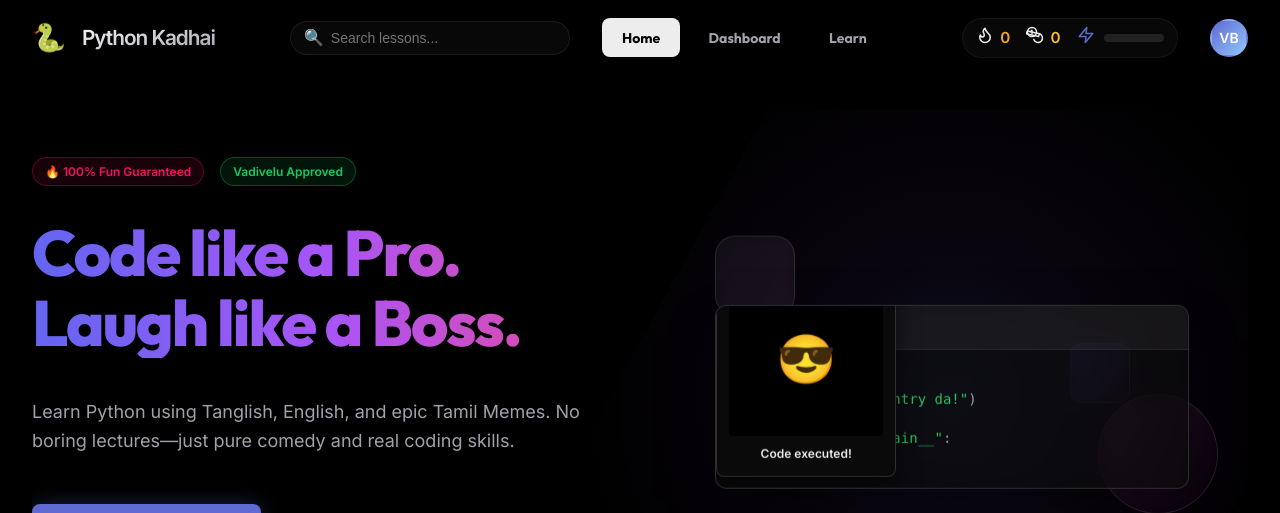
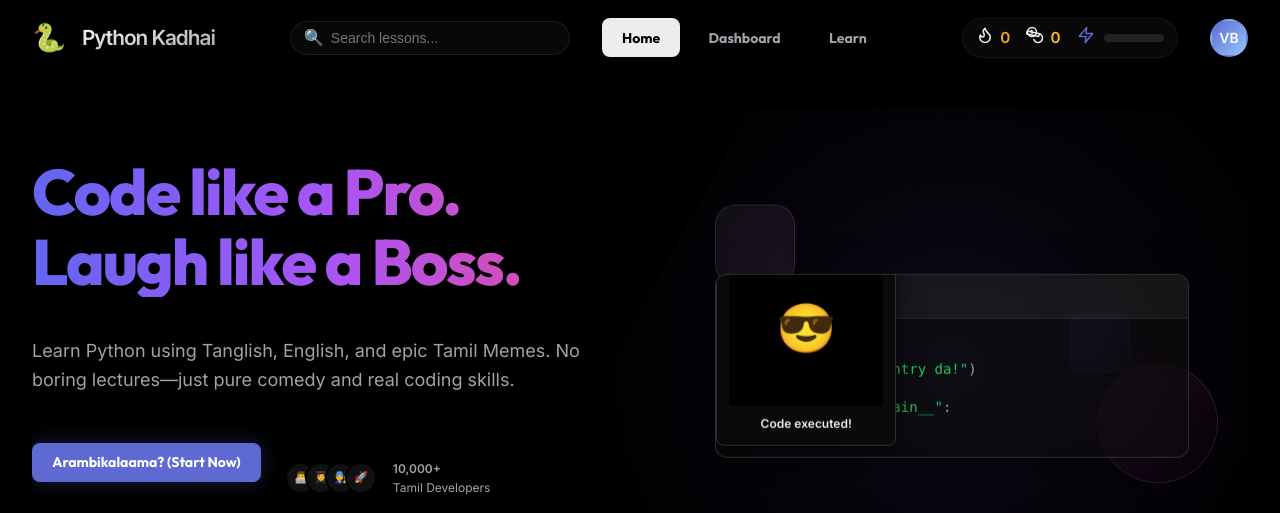
Before and after one commit to vikram1110dev/Python-Kadhai-python-learning-web-application-, a Django app: page / in a window 1280 px wide. Shown: the top 513 px of the page. Run offline with Django 4.2, Linux system fonts and the light colour scheme; data comes from the database, SQL or seed files in the repository; some libraries are stand-ins or nearby versions.

Commit message:
style: remove hero badges

```diff
--- a/templates/index.html
+++ b/templates/index.html
@@ -107,10 +107,6 @@
         <div class="hero-wrapper mb-12">
           <!-- Left Text Content -->
           <div class="hero-text-content">
-            <div class="flex gap-4 mb-2">
-              <span class="badge badge-danger">🔥 100% Fun Guaranteed</span>
-              <span class="badge badge-success">Vadivelu Approved</span>
-            </div>
 
             <h1 class="text-gradient-vibrant mb-4" style="font-size: clamp(2.5rem, 5vw, 4.5rem);">Code like a Pro.<br>Laugh like a Boss.</h1>
             <p class="text-muted text-lg max-w-2xl mb-6">
```
